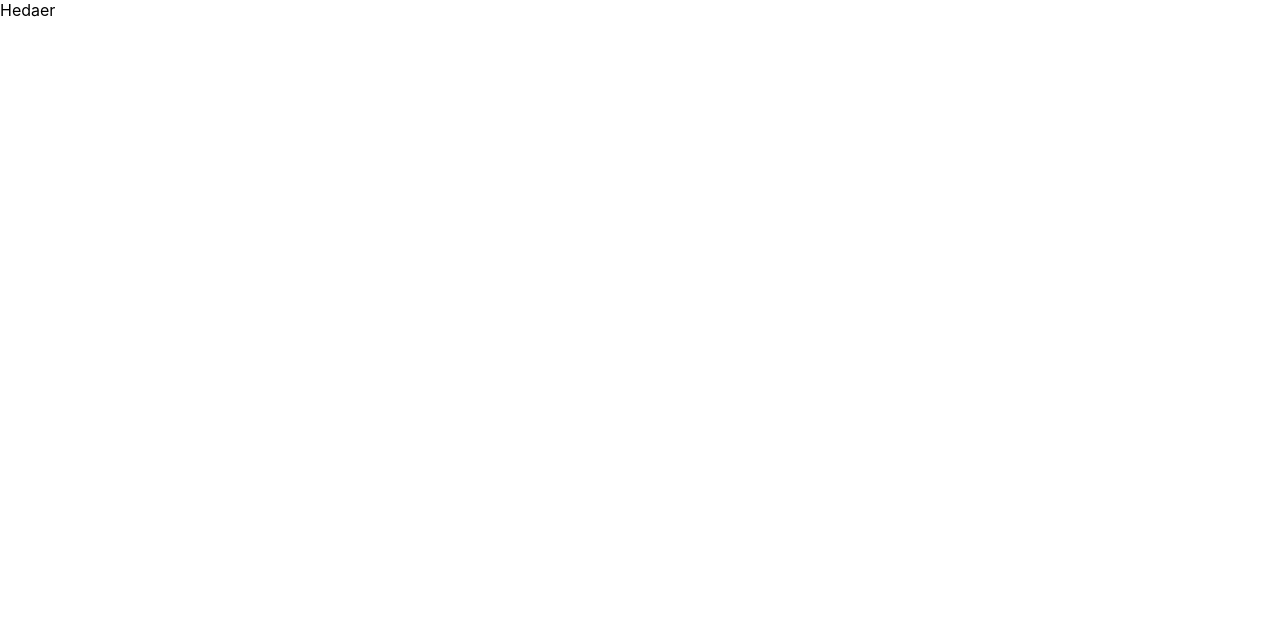
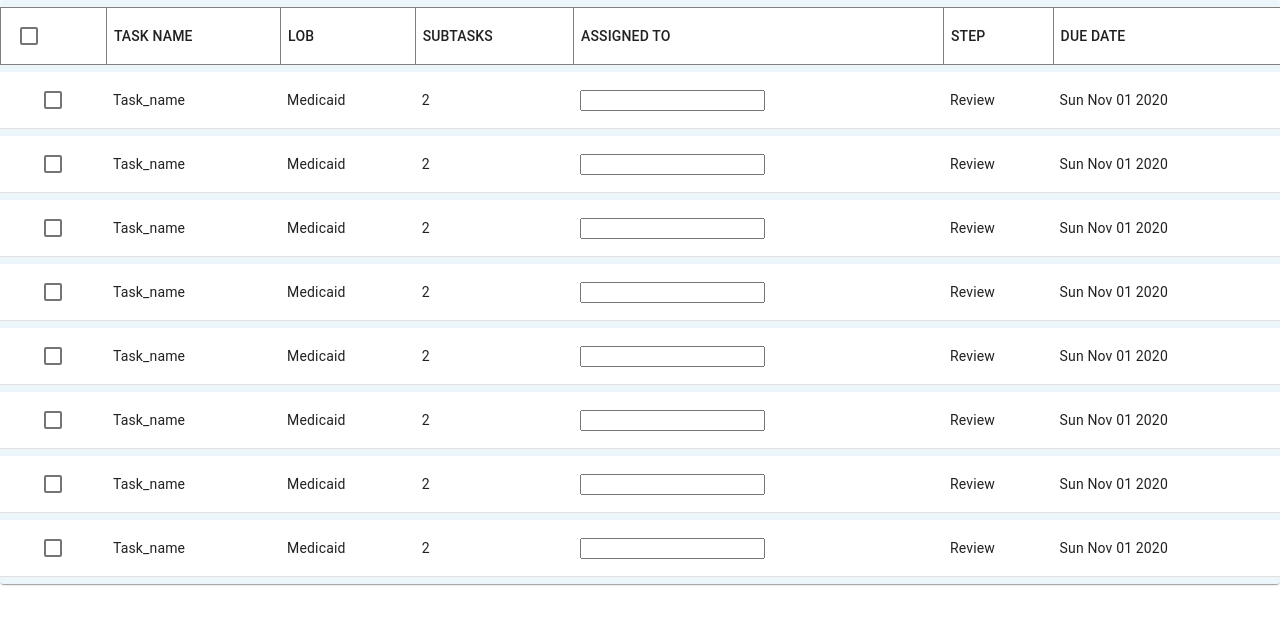
Before and after one commit to sheetal1403/task-manager-tool, a React (Create React App) app: page / in a window 1280 px wide. Shown: the top 624 px of the page. Built offline with nearby package versions, Linux system fonts and the light colour scheme.

Commit message:
Basic table

```diff
--- a/src/App.js
+++ b/src/App.js
@@ -1,10 +1,11 @@
 import React from 'react';
 import './App.css';
+import Table from './components/Table/Table';
 
 function App() {
   return (
     <div>
-      Hedaer
+      <Table/>
     </div>
   );
 }
--- /dev/null
+++ b/src/components/Table/Table.css
@@ -0,0 +1,21 @@
+.Table{
+    background-color: #ECF5FA;
+    border-collapse: separate !important;
+    border-spacing: 0 7px !important;
+
+}
+
+.MuiTableCell-root.TableHeader{
+    border: 1px solid gray;
+    border-right: none;
+    background-color: white;
+    padding: 7px;
+}
+
+.TableRow{
+    background-color: white;
+}
+
+.MuiTableCell-root.TableCell {
+    padding: 7px;
+}
--- /dev/null
+++ b/src/components/Table/Table.js
@@ -0,0 +1,46 @@
+import React from 'react';
+import Table from '@material-ui/core/Table';
+import TableBody from '@material-ui/core/TableBody';
+import TableCell from '@material-ui/core/TableCell';
+import TableContainer from '@material-ui/core/TableContainer';
+import TableHead from '@material-ui/core/TableHead';
+import TableRow from '@material-ui/core/TableRow';
+import Paper from '@material-ui/core/Paper';
+import Checkbox from '@material-ui/core/Checkbox';
+
+import { tasks } from '../../tasksData';
+import './Table.css';
+
+export default function BasicTable() {
+
+    const headerRows = ['TASK NAME', 'LOB', 'SUBTASKS', 'ASSIGNED TO', 'STEP', 'DUE DATE'];
+
+    return (
+      <TableContainer component={Paper}>
+        <Table aria-label="simple table" className="Table">
+          <TableHead>
+            <TableRow>
+              <TableCell className="TableHeader"><Checkbox/></TableCell>
+              {headerRows.map(headerRow =>
+                <TableCell key={headerRow} className="TableHeader">{headerRow}</TableCell>)}
+            </TableRow>
+          </TableHead>
+
+
+          <TableBody>
+            {tasks.map((row) => (
+              <TableRow key={row.id} className="TableRow">
+                <TableCell align="center" className="TableCell"><Checkbox/></TableCell>
+                <TableCell className="TableCell">{row.name}</TableCell>
+                <TableCell className="TableCell">{row.lob}</TableCell>
+                <TableCell className="TableCell">{row.subtasks}</TableCell>
+                <TableCell className="TableCell"><input/></TableCell>
+                <TableCell className="TableCell">{row.step}</TableCell>
+                <TableCell className="TableCell">{row.dueDate}</TableCell>
+              </TableRow>
+            ))}
+          </TableBody>
+        </Table>
+      </TableContainer>
+    );
+  }
--- a/src/tasksData.js
+++ b/src/tasksData.js
@@ -1,75 +1,83 @@
 export const tasks = [
     {
+        id: 1,
         name: 'Task_name',
         lob: 'Medicaid',
         subtasks: 2,
         assigned: true,
         assignedTo: 'Derek Roberts',
         step: 'Review',
-        dueDate: new Date(2020, 10, 1 )
+        dueDate: (new Date(2020, 10, 1 )).toDateString()
     },
     {
+        id:2,
         name: 'Task_name',
         lob: 'Medicaid',
         subtasks: 2,
         assigned: true,
         assignedTo: 'Derek Roberts',
         step: 'Review',
-        dueDate: new Date(2020, 10, 1 )
+        dueDate: (new Date(2020, 10, 1 )).toDateString()
     },
     {
+        id:3,
         name: 'Task_name',
         lob: 'Medicaid',
         subtasks: 2,
         assigned: true,
         assignedTo: 'Derek Roberts',
         step: 'Review',
-        dueDate: new Date(2020, 10, 1 )
+        dueDate: (new Date(2020, 10, 1 )).toDateString()
     },
     {
+        id:4,
         name: 'Task_name',
         lob: 'Medicaid',
         subtasks: 2,
         assigned: true,
         assignedTo: 'Derek Roberts',
         step: 'Review',
-        dueDate: new Date(2020, 10, 1 )
+        dueDate: (new Date(2020, 10, 1 )).toDateString()
     },
     {
+        id:5,
         name: 'Task_name',
         lob: 'Medicaid',
         subtasks: 2,
         assigned: true,
         assignedTo: 'Derek Roberts',
         step: 'Review',
-        dueDate: new Date(2020, 10, 1 )
+        dueDate: (new Date(2020, 10, 1 )).toDateString()
     },
     {
+        id:6,
         name: 'Task_name',
         lob: 'Medicaid',
         subtasks: 2,
         assigned: true,
         assignedTo: 'Derek Roberts',
         step: 'Review',
-        dueDate: new Date(2020, 10, 1 )
+        dueDate:(new Date(2020, 10, 1 )).toDateString()
     },
     {
+        id:7,
         name: 'Task_name',
         lob: 'Medicaid',
         subtasks: 2,
         assigned: true,
         assignedTo: 'Derek Roberts',
         step: 'Review',
-        dueDate: new Date(2020, 10, 1 )
+        dueDate:(new Date(2020, 10, 1 )).toDateString()
     },
     {
+        id:8,
         name: 'Task_name',
         lob: 'Medicaid',
         subtasks: 2,
         assigned: true,
         assignedTo: 'Derek Roberts',
         step: 'Review',
-        dueDate: new Date(2020, 10, 1 )
+        dueDate: (new Date(2020, 10, 1 )).toDateString()
     },
 
 ]
```
